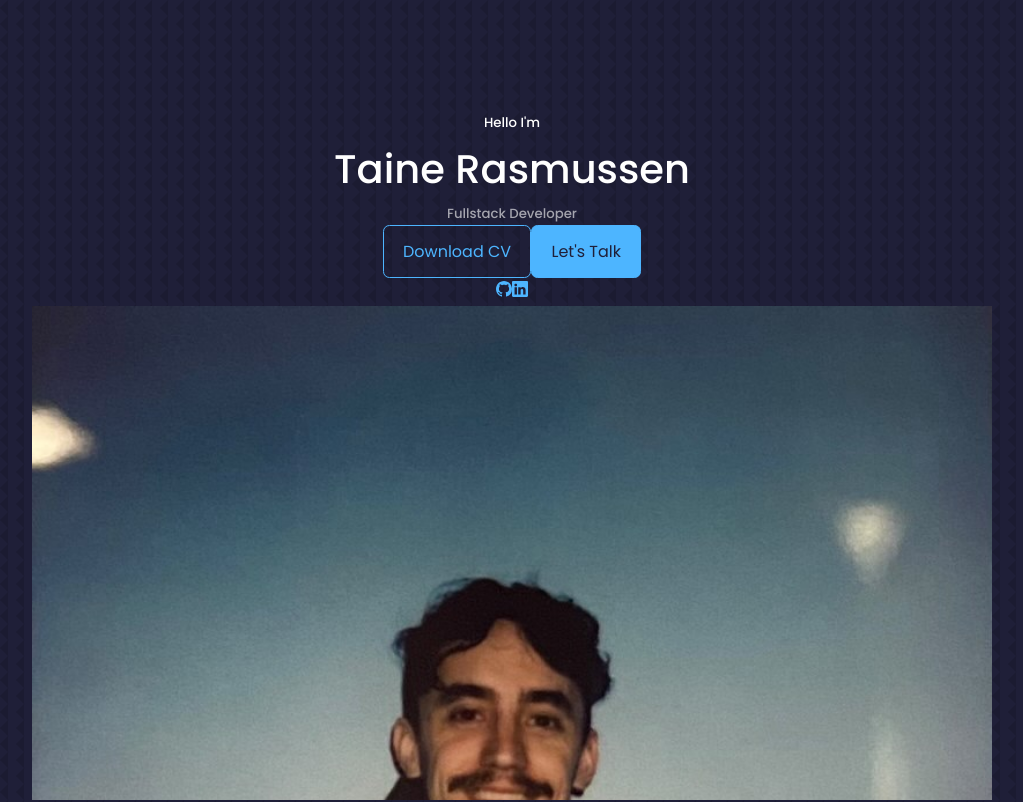
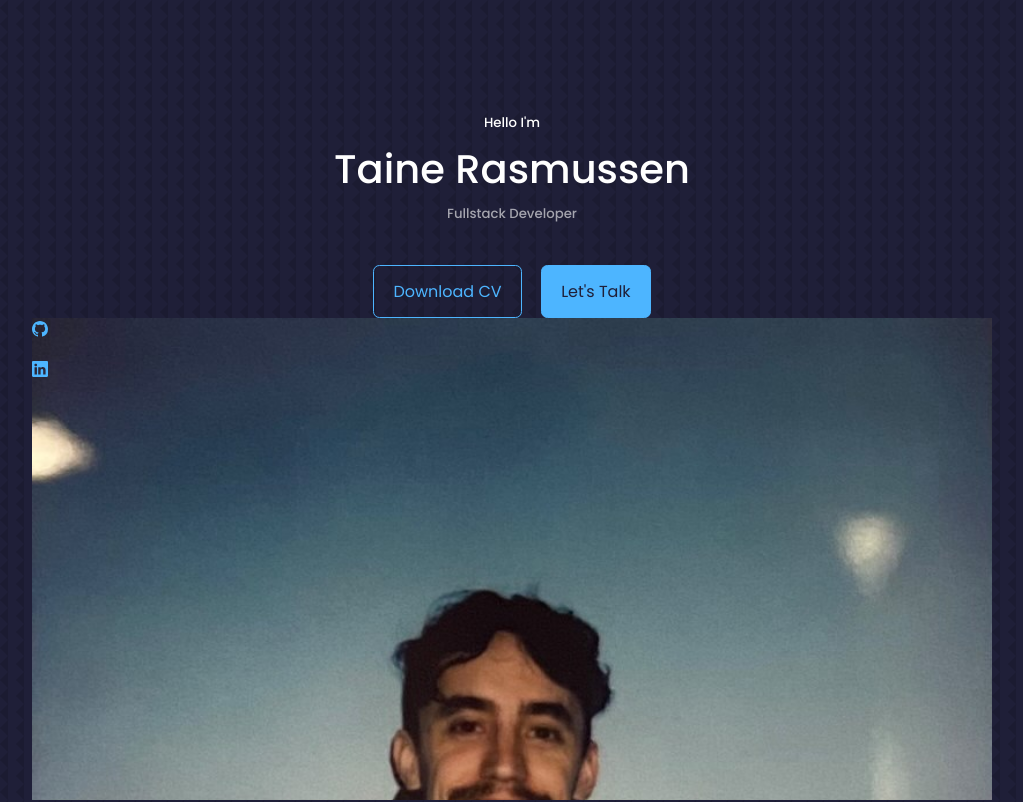
Before and after one commit to taine-rasmussen/portfoliov1, a React (Create React App) app: page / in a window 1280 px wide. Shown: the top 802 px of the page, without its empty margins (128-1151 px from the left). Built offline with nearby package versions, Linux system fonts and the light colour scheme.

Commit message:
socials styling

```diff
--- a/src/Components/Header/Header.css
+++ b/src/Components/Header/Header.css
@@ -9,3 +9,21 @@ header {
   height: 100%;
   position: relative;
 }
+
+/* --- CTA --- */
+.cta {
+  margin-top: 2.5rem;
+  display: flex;
+  gap: 1.2rem;
+  justify-content: center;
+}
+
+/* --- Socials --- */
+.header_socials {
+  display: flex;
+  flex-direction: column;
+  align-items: center;
+  gap: 0.8rem;
+  position: absolute;
+  left: 0;
+}
```
